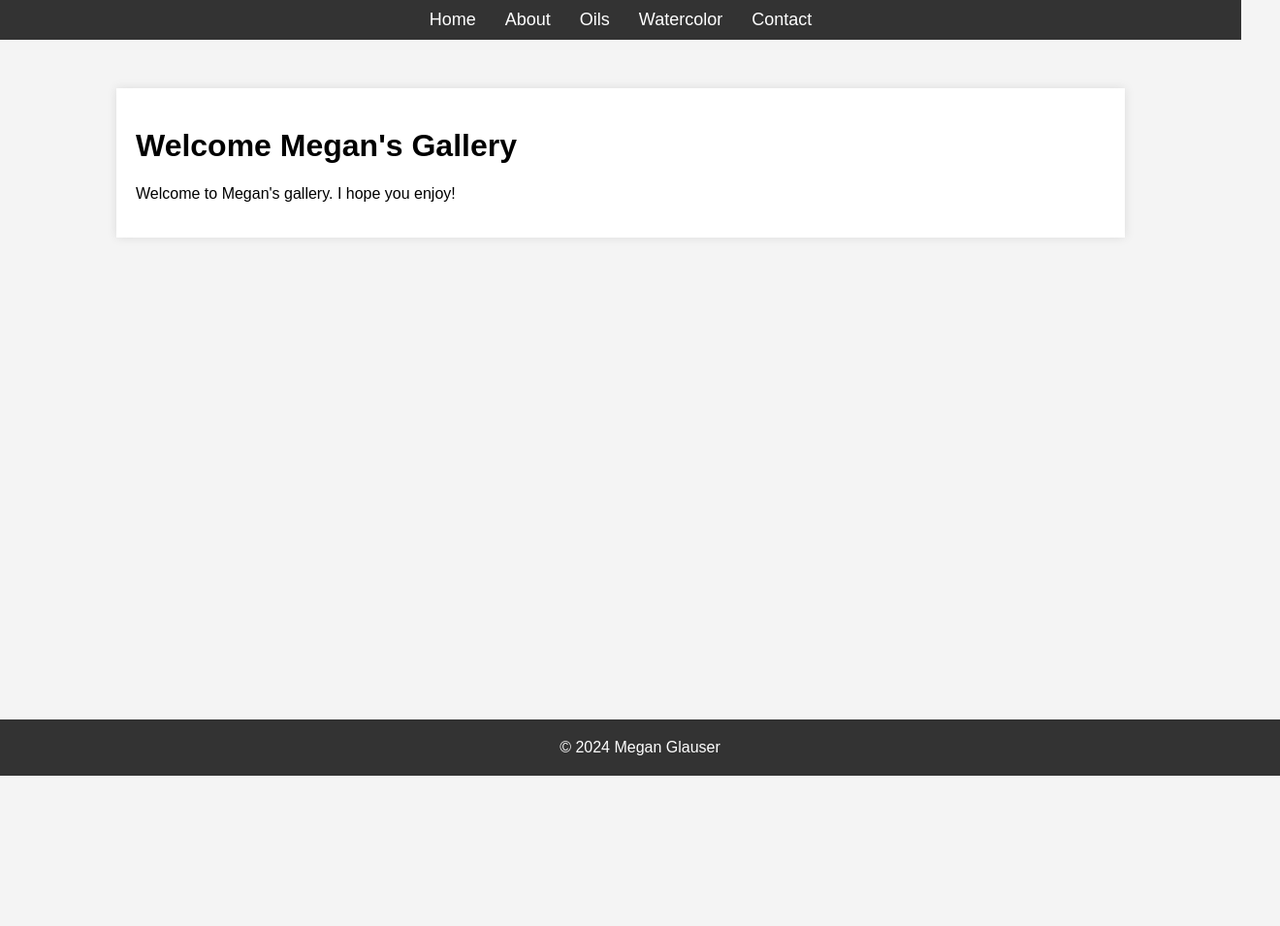
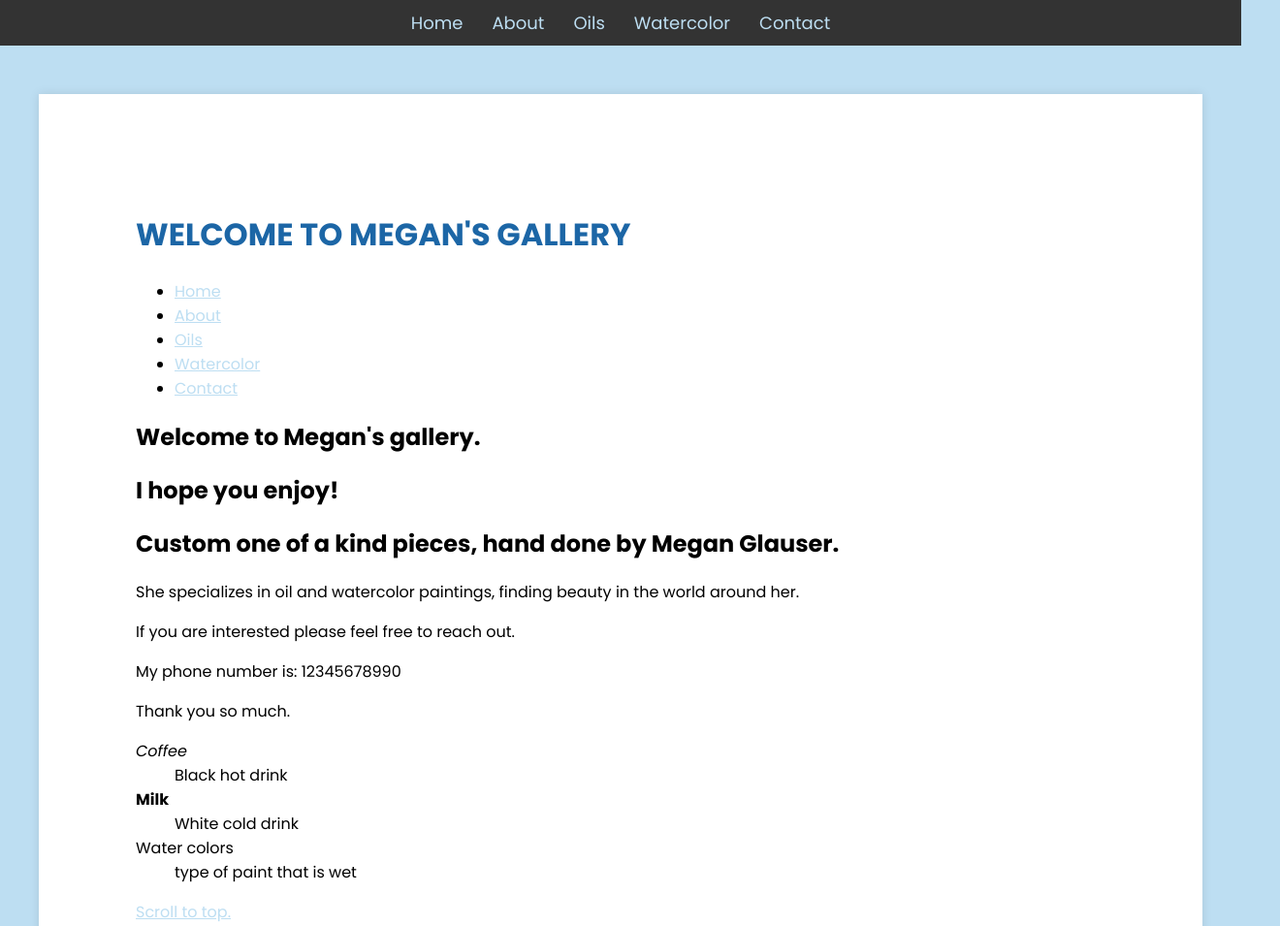
Before and after one commit to meganglauser/dwdd1600_new, a plain HTML site: page 03hand-coding/index.html in a window 1280 px wide. Shown: the top 955 px of the page at 97% size, 1320 px wide, since content can reach past the window. Before the commit the page ends 800 px from the top, so only its background shows below. Drawn offline with Linux system fonts and the light colour scheme.

Commit message:
Add files via upload

```diff
--- a/03hand-coding/index.html
+++ b/03hand-coding/index.html
@@ -5,10 +5,15 @@
     <meta name="viewport" content="width=device-width, initial-scale=1.0">
     <title>Megan's Art Website</title>
     <link rel="stylesheet" href="styles.css">
+    <link rel="preconnect" href="https://fonts.googleapis.com">
+<link rel="preconnect" href="https://fonts.gstatic.com" crossorigin>
+<link href="https://fonts.googleapis.com/css2?family=Poppins:ital,wght@0,100;0,200;0,300;0,400;0,500;0,600;0,700;0,800;0,900;1,100;1,200;1,300;1,400;1,500;1,600;1,700;1,800;1,900&display=swap" rel="stylesheet">
 </head>
 <body>
 
-    <nav>
+    <!--My menu-->
+
+    <nav id="about">
         <ul>
             <li><a href="index.html">Home</a></li>
             <li><a href="about.html">About</a></li>
@@ -19,12 +24,44 @@
     </nav>
 
     <div class="container">
-        <h1>Welcome Megan's Gallery</h1>
-        <p>Welcome to Megan's gallery. I hope you enjoy!</p>
+        <h1>WELCOME TO MEGAN'S GALLERY</h1>
+        <!--Bullet menu-->
+            <ul>
+
+                <li><a href="index.html">Home</a></li>
+                <li><a href="about.html">About</a></li>
+                <li><a href="oils.html">Oils</a></li>
+                <li><a href="watercolor.html">Watercolor</a></li>
+                <li><a href="contact.html">Contact</a></li>
+                <div id="about"></div>
+
+
+            </ul>
+        <!--h2s and p tags-->
+        <h2 >Welcome to Megan's gallery.</h2>
+
+
+        <h2> I hope you enjoy!</h2>
+        <h2>Custom one of a kind pieces, hand done by Megan Glauser. </h2>
+        <p>She specializes in oil and watercolor paintings, finding beauty in the world around her.</p>
+        <p>If you are interested please feel free to reach out.</p>
+        <p>My phone number is: 12345678990</p>
+        <p>Thank you so much.</p>
+        <dl>
+            <dt><em>Coffee</em></dt>
+            <dd>Black hot drink</dd>
+            <dt><strong>Milk</strong></dt>
+            <dd>White cold drink</dd>
+            <dt>Water colors</dt>
+            <dd>type of paint that is wet</dd>
+          </dl>
+
+          <a href="#top">Scroll to top.</a>
     </div>
 
     <footer>
-        &copy; 2024 Megan Glauser
+        <address>&copy; Copyright 2024 Megan Glauser<BR>
+            <p>&copy; 2024 |   Megan Glauser  &bull; <a href="mailto:email@gmail.com">Email Us: myemail@gmail.com</a><br><a href="tel:1234567890">  123-456-7890</a><br><a href="https://www.meganglauserart.com" target="_blank">My Real Website lol</a><br><a href="https://www.instagram.com/meganglauserart" target="_blank">My Inta</a></address>
     </footer>
 
 </body>
--- a/03hand-coding/styles.css
+++ b/03hand-coding/styles.css
@@ -1,8 +1,8 @@
 body {
-    font-family: Arial, sans-serif;
+    font-family: 'Poppins', sans-serif;
     margin: 0;
     padding: 0;
-    background-color: #f4f4f4;
+    background-color: #BDDEF2;
 }
 
 nav {
@@ -31,17 +31,27 @@ nav ul li a {
 .container {
     max-width: 1000px;
     margin: 50px auto;
-    padding: 20px;
+
+    padding: 100px;
     background-color: white;
     box-shadow: 0 0 10px rgba(0, 0, 0, 0.1);
 }
 
 footer {
+
     text-align: center;
     padding: 20px;
     background-color: #333;
     color: white;
-    position: fixed;
+
     width: 100%;
     bottom: 0;
 }
+
+h1 {
+    color: #1C66A6
+}
+
+a:link{
+    color:#BDDEF2
+}
```
Also changed, not shown: 03hand-coding/contact.html (+1 -1 lines), 03hand-coding/oils.html (+2 -2 lines), 03hand-coding/watercolor.html (+2 -2 lines).
